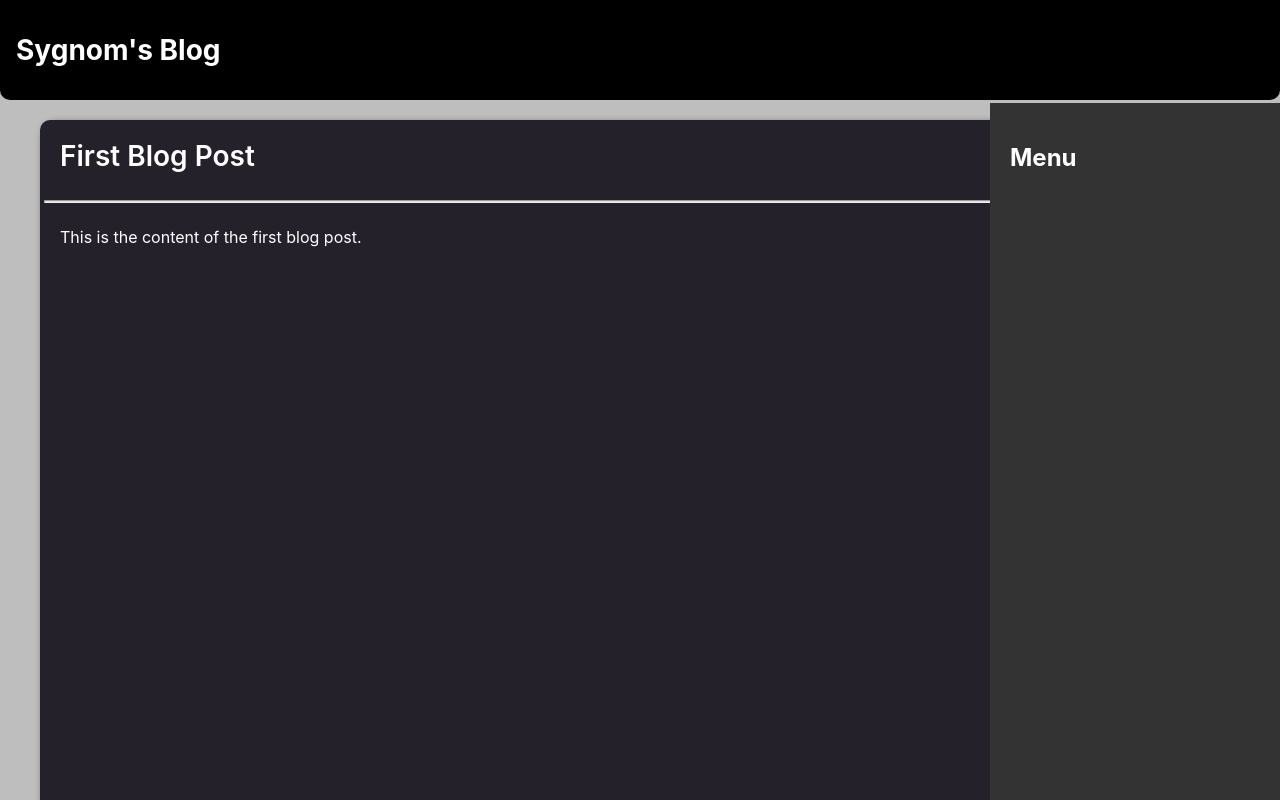
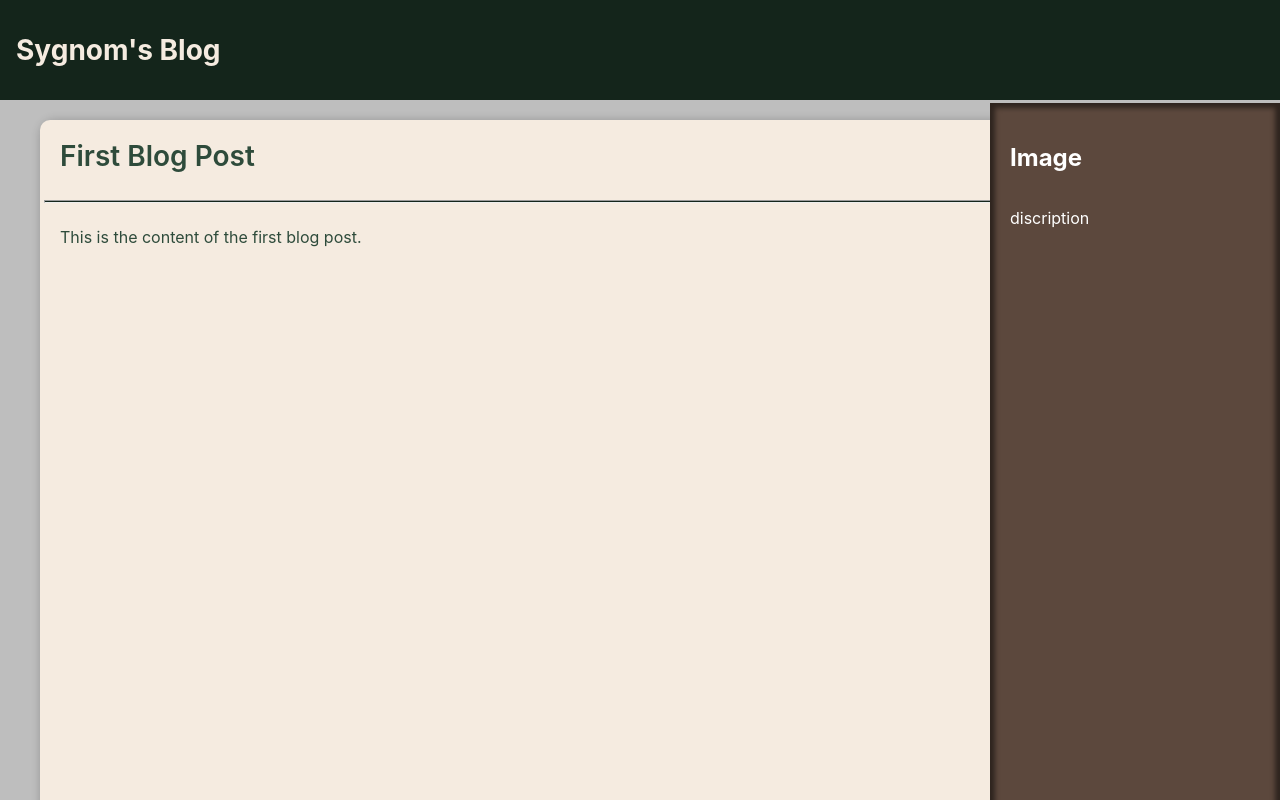
Before and after one commit to Sygnom1215/front-portfolio-24, a React (Create React App) app in the folder my-app/: page / in a window 1280 px wide. Shown: the top 800 px of the page. Built offline with nearby package versions, Linux system fonts and the light colour scheme.

Commit message:
change: theme

```diff
--- a/my-app/src/App.css
+++ b/my-app/src/App.css
@@ -1,3 +1,3 @@
 body {
-  background-color: #bebebe; /* 원하는 색상 코드로 변경 */
+  background-color: #bebebe;
 }
--- a/my-app/src/components/Content/Content.css
+++ b/my-app/src/components/Content/Content.css
@@ -3,11 +3,11 @@
     flex-direction: column;
     width: 84vw;
     height: 1600px;
-    background-color: #24212b;
+    background-color: #f5ebe0;
     border-radius: 10px;
 
     margin: 30px 0px 30px 0px ;
-    box-shadow: 5px 5px 10px;
+    box-shadow: 5px 5px 10px 5px rgba(0, 0, 0, 0.2);
 }
 
 .content-card {
@@ -17,18 +17,18 @@
 .line {
     width: 99%;
     height: 1px;
-    background-color: #e0e0e0;
+    background-color: rgb(20, 37, 27);
 }
 
 .content-title {
-    color: white;
+    color: rgb(46, 75, 59);
     font-size: 28px;
     font-weight: 600;
     margin-left: 20px;
 }
 
 .content-body {
-    color: white;
+    color: rgb(46, 75, 59);
     display: flex;
     flex-direction: row;
     justify-content: space-between;
--- a/my-app/src/components/Layout/Header/Header.css
+++ b/my-app/src/components/Layout/Header/Header.css
@@ -2,15 +2,14 @@ header {
     position: fixed;
     top: 0;
     width: 100%;
-    border-radius: 0px 0px 10px 10px;
-    background-color: rgb(0, 0, 0);
+    background-color: rgb(20, 37, 27);
 
     display: flex;
 }
 
 #master-title {
     font-size: 28px;
-    color: #ffffff;
+    color: #f5ebe0;
 
     padding: 5px 16px 5px 16px;
 }
--- a/my-app/src/components/Sidebar.css
+++ b/my-app/src/components/Sidebar.css
@@ -1,6 +1,6 @@
 .sidebar {
     width: 250px;
-    background-color: #333;
+    background-color: #5c483d;
     color: white;
     padding: 20px;
     height: 100vh;
@@ -9,4 +9,5 @@
     right: 0;
     display: flex;
     flex-direction: column;
+    box-shadow: inset 0 0 5px 5px rgba(0, 0, 0, 0.5);
 }
--- a/my-app/src/components/Sidebar.jsx
+++ b/my-app/src/components/Sidebar.jsx
@@ -3,7 +3,8 @@ import './Sidebar.css';
 const Sidebar = () => {
     return (
         <div className="sidebar">
-            <h2>Menu</h2>
+            <h2>Image</h2>
+            <p>discription</p>
 
         </div>
     );
```
